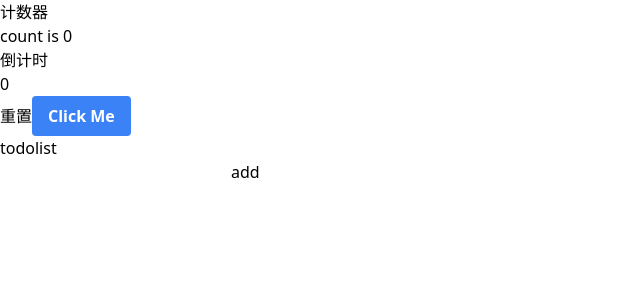
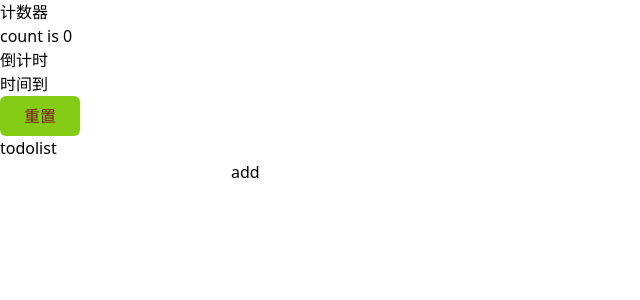
Before and after one commit to 904898313/React-codesandbox, a React (Vite) app: page / in a window 1280 px wide. Shown: the top 300 px of the page, without its empty margins (0-640 px from the left). Built offline with nearby package versions, Linux system fonts and the light colour scheme.

Commit message:
计时器

```diff
--- a/src/App.tsx
+++ b/src/App.tsx
@@ -1,7 +1,6 @@
 import { useState } from "react";
 import Countdown from "./components/Countdown";
 import Todo from "./components/Todo/Todo";
-import "./App.css";
 import "./index.css";
 
 function App() {
--- a/src/components/Countdown.tsx
+++ b/src/components/Countdown.tsx
@@ -1,34 +1,26 @@
-import { useEffect, useRef, useState } from "react";
+import { useEffect, useState } from "react";
 
 const Countdown: React.FC = () => {
   const [count, setCount] = useState<number>(5);
-  const timerRef = useRef<NodeJS.Timeout>();
 
   useEffect(() => {
-    timerRef.current = setInterval(() => {
+    let timer = count > 0 && setInterval(() => {
       setCount((count) => count - 1);
-      if (count <= 1) {
-        clearInterval(timerRef.current!);
-      }
     }, 1000);
     return () => {
-      clearInterval(timerRef.current!);
+      if(typeof timer == 'number') clearInterval(timer);
     };
   }, [count]);
 
   const reset = () => {
-    clearInterval(timerRef.current!);
-    setCount(5);
+    setCount(5)
   };
 
   return (
     <>
       <h1>倒计时</h1>
-      <h2>{count}</h2>
-      <button onClick={reset}>重置</button>
-      <button className="bg-blue-500 text-white font-bold py-2 px-4 rounded">
-        Click Me
-      </button>
+      <h2>{count ? count : '时间到'}</h2>
+      <button onClick={reset} className="w-20 h-10 bg-lime-500 rounded-md border-orange-600 text-red-900 font">重置</button>
     </>
   );
 };
```
Also changed, not shown: src/App.css (deleted, +0 -82 lines), 1 other file (tests, documents, lock files or other folders).
